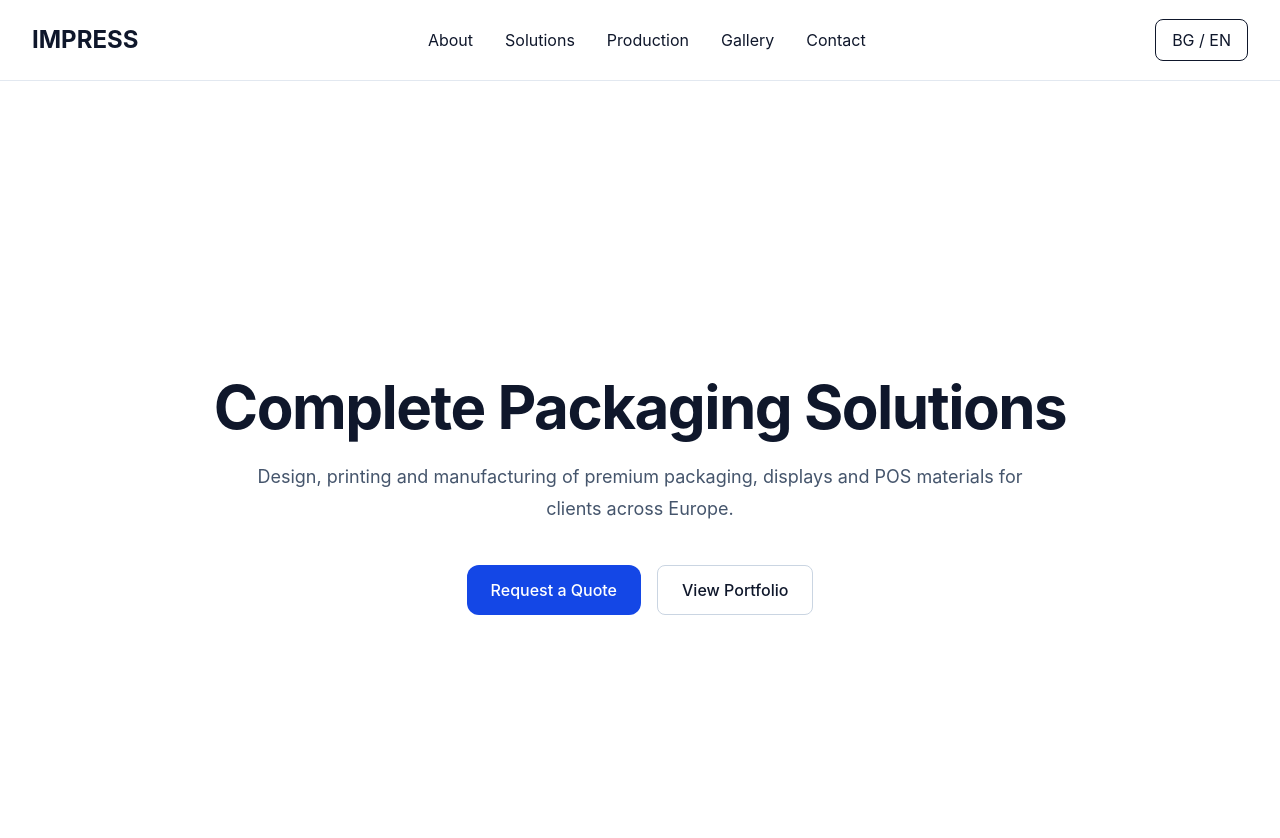
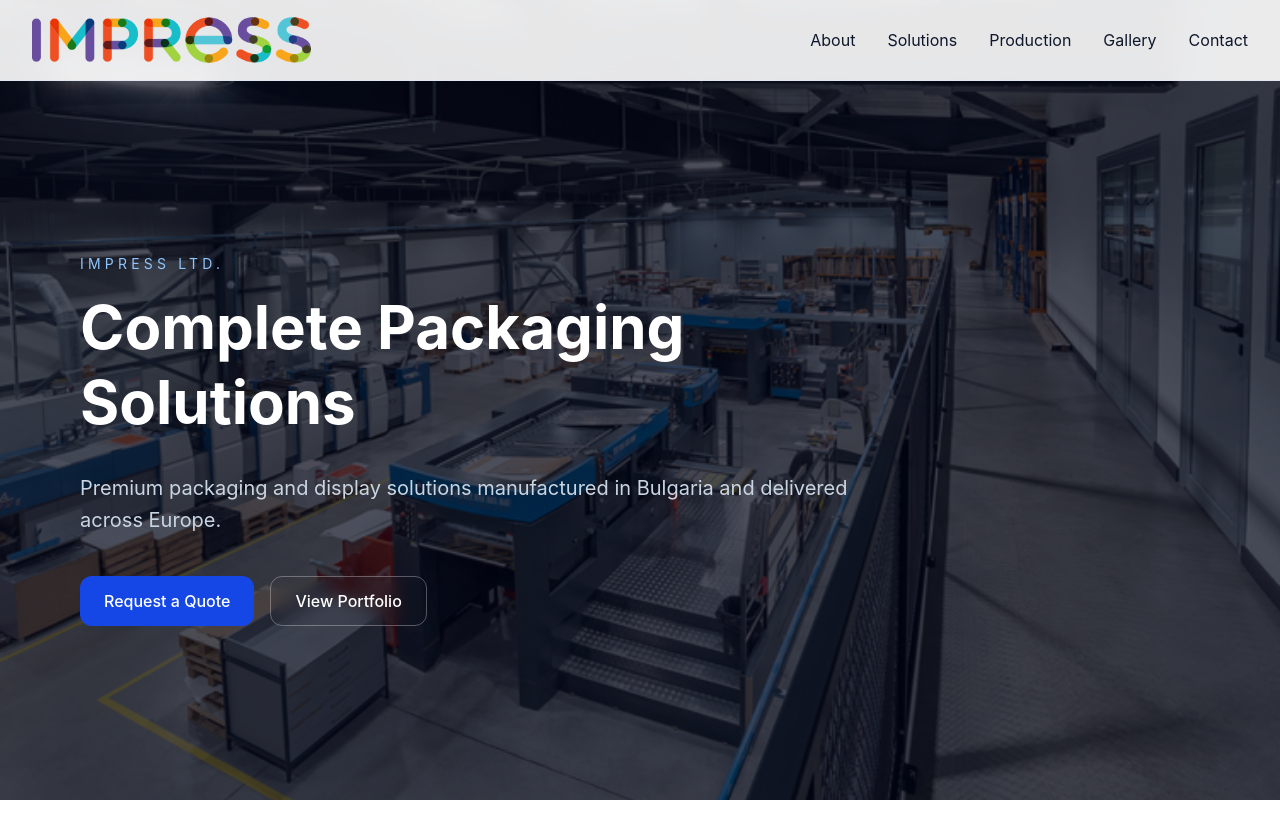
Before and after one commit to svetoslavsgeorgiev84/impress-digital-platform, a React (Vite) app in the folder impress-spa/: page / in a window 1280 px wide. Shown: the top 838 px of the page. After the commit the page ends 800 px from the top, so only its background shows below. Built offline with nearby package versions, Linux system fonts and the light colour scheme.

Commit message:
feat: create corporate hero section

```diff
--- a/impress-spa/src/components/layout/Navbar/Navbar.tsx
+++ b/impress-spa/src/components/layout/Navbar/Navbar.tsx
@@ -1,13 +1,16 @@
 import Container from "../../ui/Container/Container";
+import logo from "../../../assets/logos/impress-logo.png";
 
 function Navbar() {
   return (
     <header className="fixed top-0 left-0 z-50 w-full bg-white/90 backdrop-blur-md border-b border-slate-200">
       <Container>
-        <div className="flex h-20 items-center justify-between">
-          <div className="text-2xl font-bold">
-            IMPRESS
-          </div>
+        <div className="flex h-16 items-center justify-between lg:h-20">
+          <img
+            src={logo}
+            alt="Impress"
+            className="h-10 w-auto lg:h-12"
+          />
 
           <nav className="hidden gap-8 lg:flex">
             <a href="#">About</a>
@@ -16,10 +19,6 @@ function Navbar() {
             <a href="#">Gallery</a>
             <a href="#">Contact</a>
           </nav>
-
-          <button className="rounded-lg border px-4 py-2">
-            BG / EN
-          </button>
         </div>
       </Container>
     </header>
--- a/impress-spa/src/sections/Hero/Hero.tsx
+++ b/impress-spa/src/sections/Hero/Hero.tsx
@@ -1,37 +1,63 @@
 import Container from "../../components/ui/Container/Container";
-import Section from "../../components/ui/Section/Section";
-import Heading from "../../components/ui/Heading/Heading";
-import Text from "../../components/ui/Text/Text";
 import Button from "../../components/ui/Button/Button";
+import heroImage from "../../assets/images/hero.jpg";
 
 function Hero() {
   return (
-        <Section>
+    <section
+      className="relative min-h-screen overflow-hidden"
+      style={{
+        backgroundImage: `url(${heroImage})`,
+        backgroundSize: "cover",
+        backgroundPosition: "center",
+      }}
+    >
+      {/* Тъмно покритие върху снимката */}
+      <div className="absolute inset-0 bg-slate-950/70" />
+
+      {/* Съдържание */}
+      <div className="relative z-10 flex min-h-screen items-center pt-20">
         <Container>
-                <div className="flex min-h-screen flex-col items-center justify-center text-center">
-                    <Heading>
+          <div className="max-w-3xl text-white lg:ml-12">
+            <p className="mb-4 text-sm uppercase tracking-[0.3em] text-blue-300">
+              Impress Ltd.
+            </p>
+
+            <h1 className="text-5xl font-bold leading-tight lg:text-6xl">
               Complete Packaging Solutions
-                    </Heading>
+            </h1>
 
-                    <div className="mt-6 max-w-3xl">
-                        <Text>
-                            Design, printing and manufacturing of premium packaging,
-                            displays and POS materials for clients across Europe.
-                        </Text>
-                    </div>
+            <p className="mt-8 text-xl leading-8 text-slate-300">
+              Premium packaging and display solutions manufactured in Bulgaria and delivered across Europe.
+            </p>
 
-                    <div className="mt-10 flex gap-4">
+            <div className="mt-10 flex flex-wrap gap-4">
               <Button>
                 Request a Quote
               </Button>
 
-                        <button className="rounded-lg border border-slate-300 px-6 py-3 font-medium">
+              <button
+                className="
+                  rounded-xl
+                  border
+                  border-white/30
+                  px-6
+                  py-3
+                  font-medium
+                  text-white
+                  backdrop-blur-sm
+                  transition-all
+                  duration-200
+                  hover:bg-white/10
+                "
+              >
                 View Portfolio
               </button>
             </div>
           </div>
         </Container>
-        </Section>
+      </div>
+    </section>
   );
 }
 
```
Also changed, not shown: impress-spa/src/assets/images/hero.jpg (added), impress-spa/src/assets/logos/impress-logo.png (added). Lines whose indentation alone changed are shown as unchanged.
